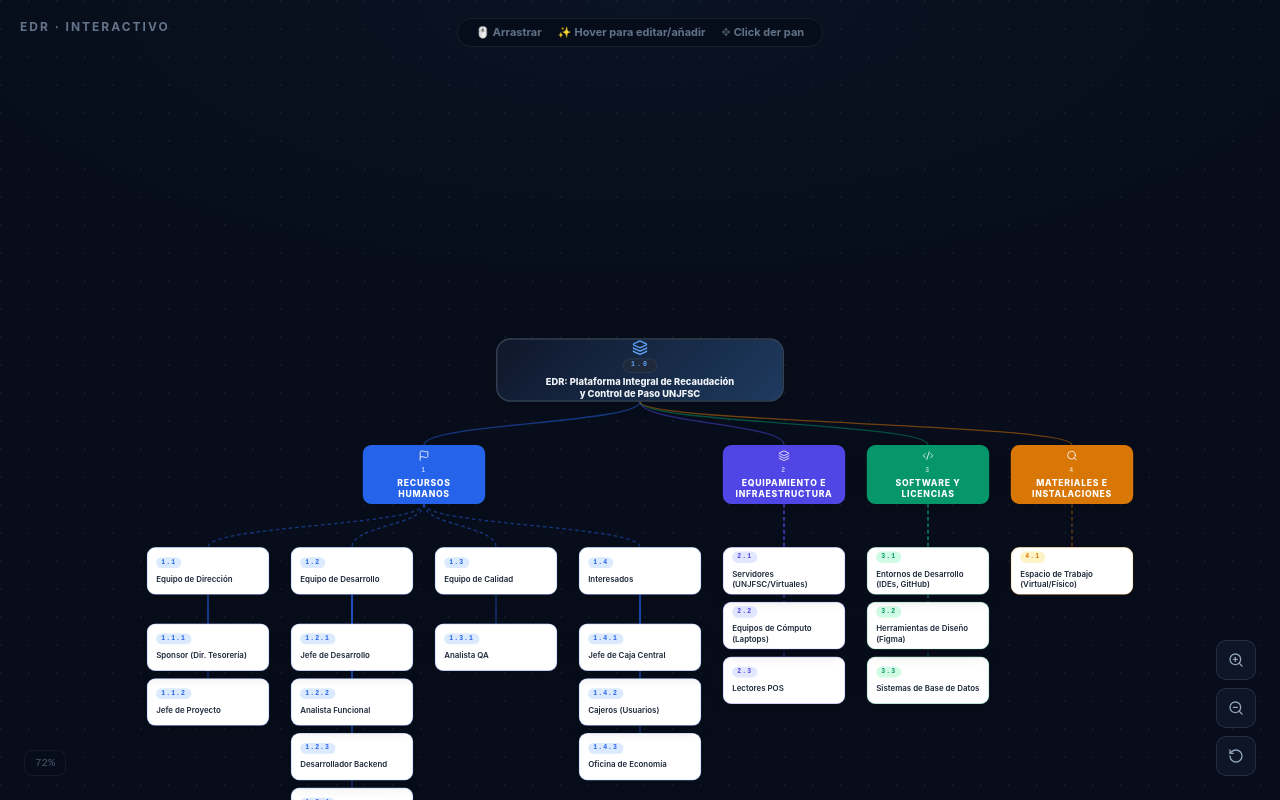
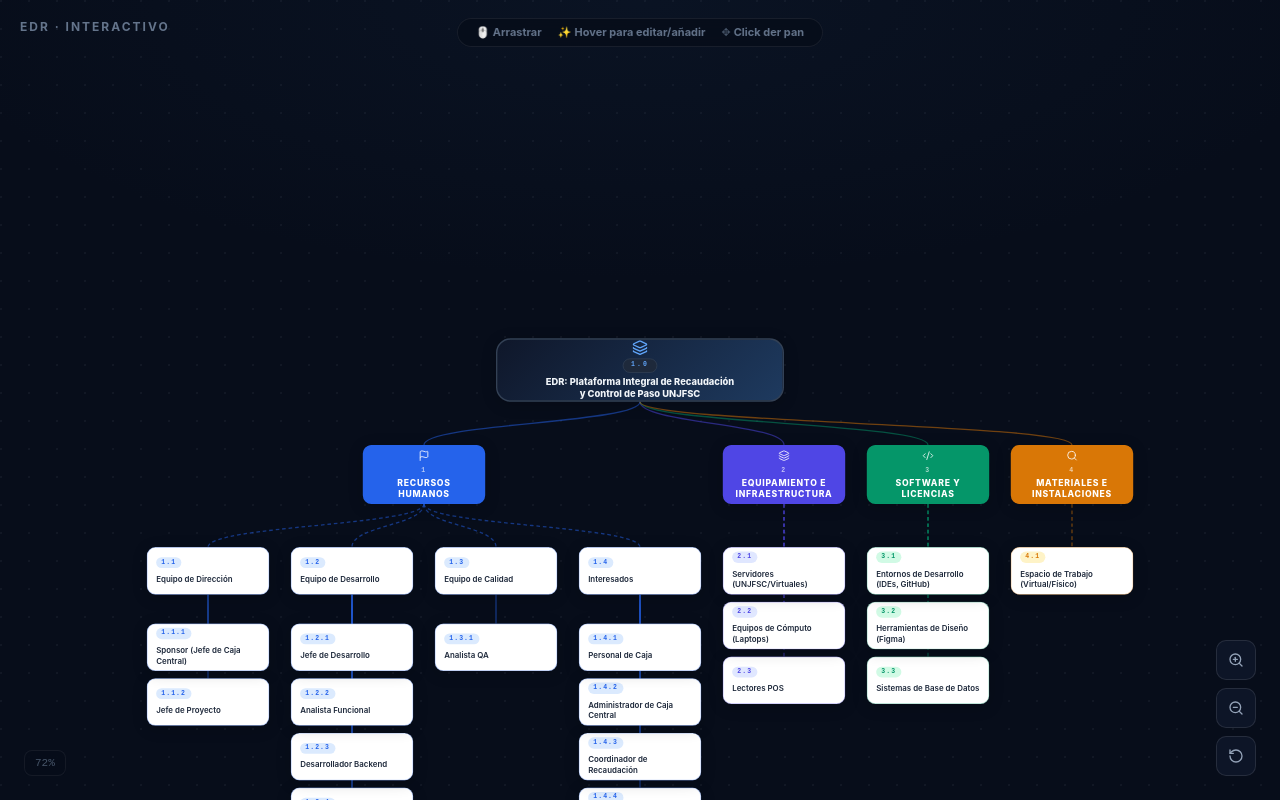
Before and after one commit to CermeGod/Trabajos-de-la-u, a React (Vite) app: page /edr in a window 1280 px wide. Built offline with nearby package versions, Linux system fonts and the light colour scheme.

Commit message:
Update EDR to match Project Charter roles

```diff
--- a/src/projects/edr-diagram/EdrDiagram.tsx
+++ b/src/projects/edr-diagram/EdrDiagram.tsx
@@ -46,7 +46,7 @@
       {
         id: "1.1", code: "1.1", title: "Equipo de Dirección",
         children: [
-          { id: "1.1.1", code: "1.1.1", title: "Sponsor (Dir. Tesorería)" },
+          { id: "1.1.1", code: "1.1.1", title: "Sponsor (Jefe de Caja Central)" },
           { id: "1.1.2", code: "1.1.2", title: "Jefe de Proyecto" }
         ]
       },
@@ -56,7 +56,8 @@
           { id: "1.2.1", code: "1.2.1", title: "Jefe de Desarrollo" },
           { id: "1.2.2", code: "1.2.2", title: "Analista Funcional" },
           { id: "1.2.3", code: "1.2.3", title: "Desarrollador Backend" },
-          { id: "1.2.4", code: "1.2.4", title: "Desarrollador Frontend" }
+          { id: "1.2.4", code: "1.2.4", title: "Desarrollador Frontend" },
+          { id: "1.2.5", code: "1.2.5", title: "Administrador de Base de Datos (DBA)" }
         ]
       },
       {
@@ -68,9 +69,10 @@
       {
         id: "1.4", code: "1.4", title: "Interesados",
         children: [
-          { id: "1.4.1", code: "1.4.1", title: "Jefe de Caja Central" },
-          { id: "1.4.2", code: "1.4.2", title: "Cajeros (Usuarios)" },
-          { id: "1.4.3", code: "1.4.3", title: "Oficina de Economía" }
+          { id: "1.4.1", code: "1.4.1", title: "Personal de Caja" },
+          { id: "1.4.2", code: "1.4.2", title: "Administrador de Caja Central" },
+          { id: "1.4.3", code: "1.4.3", title: "Coordinador de Recaudación" },
+          { id: "1.4.4", code: "1.4.4", title: "Jefaturas (Admisión/Matrícula/Grados)" }
         ]
       }
     ]
```
